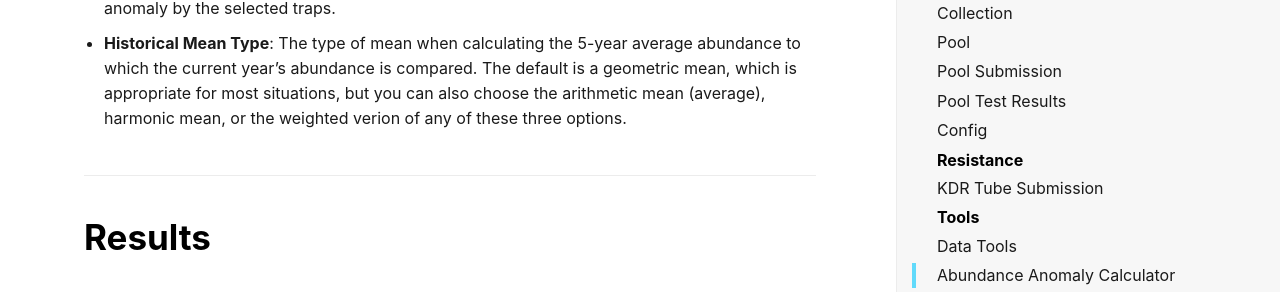
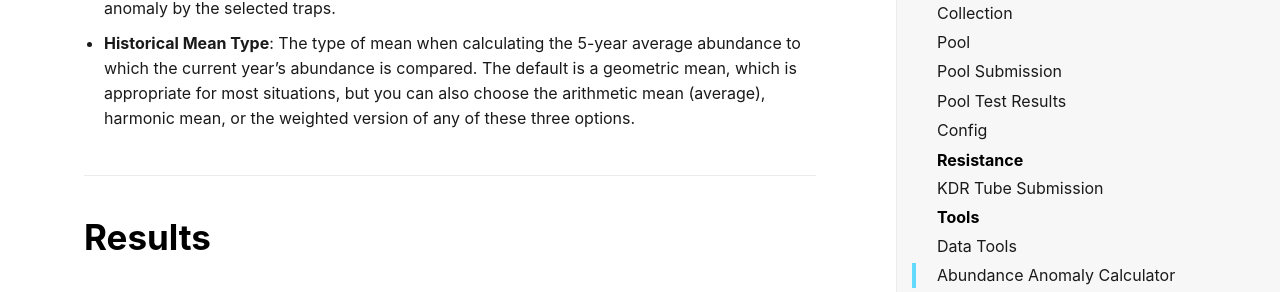
Before and after one commit to tlvaldepena/vectorsurv.org, a Jekyll site: the page built from _docs/tools/calculators/anomaly.md, in a window 1280 px wide and 900 px high, scrolled down 1962 px. Shown: the part 242-534 px from the top of the window. Built offline with Jekyll 4.4.1, drawn with Linux system fonts in a browser that asks for light colours.

Commit message:
Fix typos

```diff
--- a/_docs/tools/calculators/anomaly.md
+++ b/_docs/tools/calculators/anomaly.md
@@ -12,7 +12,7 @@ The abundance anomaly calculator estimates the percent change in arthropod abund
 * **Species**: Here you can choose whether to look at the abundance anomaly for all species or selected species of interest. Multiple species can be selected by using the *CTRL/CMD/SHIFT* keys while selecting values. If the *Treat each selected species independently* box is checked, the abundance anomaly will be stratified by species, otherwise abundance will be aggregated for all selected species.
 * **Sex/Condition**: Typically, the females of various conditions are of interest when calculating the abundance anomaly, but you could also examine males, unknown sex, eggs, larvae, and pupae. Multiple values can be selected by using the *CTRL/CMD/SHIFT* keys while selecting values, and checking the *Treat each selected sex/condition individually* box will stratify the abundance anomaly by the selected values.
 * **Trap Type**: Filter the results by the trap type used for the collection. This is helpful to ensure that are comparable over time and/or across agencies. Similar to **Sex/Condition**, multiple trap types can be selected by using the *CTRL/CMD/SHIFT* keys while selecting values, and checking the *Treat each selected trap type individually* box will stratify the abundance anomaly by the selected traps.
-* **Historical Mean Type**: The type of mean when calculating the 5-year average abundance to which the current year's abundance is compared. The default is a geometric mean, which is appropriate for most situations, but you can also choose the arithmetic mean (average), harmonic mean, or the weighted verion of any of these three options.
+* **Historical Mean Type**: The type of mean when calculating the 5-year average abundance to which the current year's abundance is compared. The default is a geometric mean, which is appropriate for most situations, but you can also choose the arithmetic mean (average), harmonic mean, or the weighted version of any of these three options.
 
 ## Results
 The **# of Calculations** indicator shows how many calculations will be performed based on the stratifications (checkboxes) that have been selected. If none of the boxes were checked, abundance at the desired time interval will be aggregated to a single calculation. The resulting table is downloadable, and you also have the option to view a time series graph comparing the current year's abundance curve to the 5-year average abundance curve.
```
